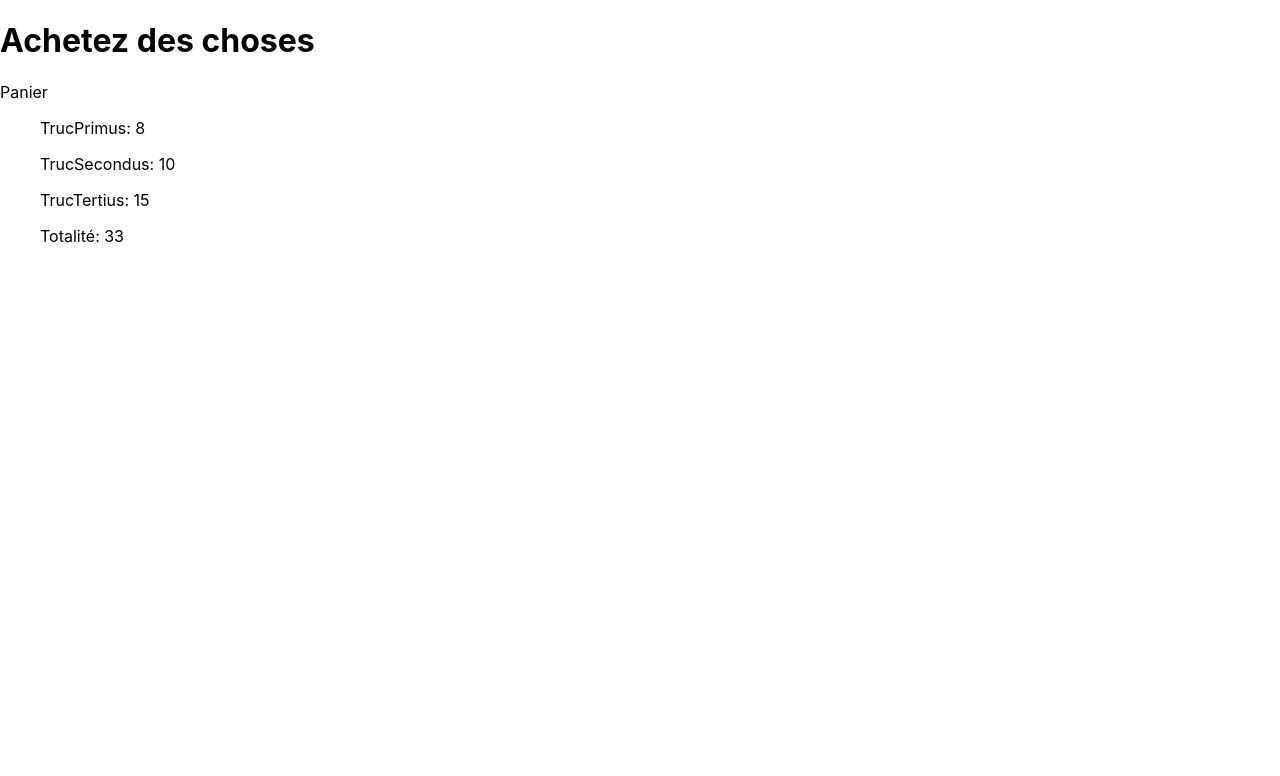
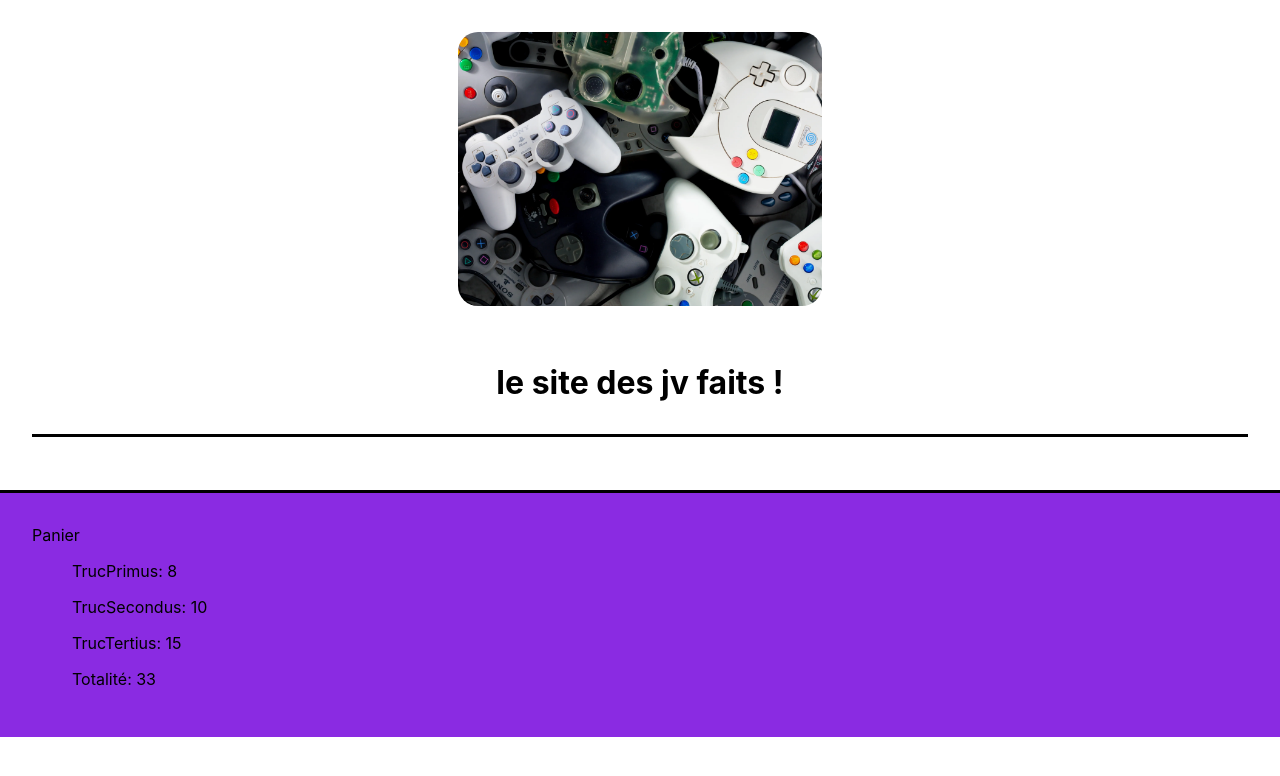
Before and after one commit to DaeeeD/PersonnalReact, a React (Create React App) app: page / in a window 1280 px wide. Shown: the top 776 px of the page. Built offline with nearby package versions, Linux system fonts and the light colour scheme.

Commit message:
Changements au css et ajout d'un logo

```diff
--- a/src/components/Banner.js
+++ b/src/components/Banner.js
@@ -1,7 +1,14 @@
+import '../styles/banner.css'
+import logo from '../assets/bannerimage.webp'
+
+
+
 function Banner() {
+  const title = "le site des jv faits !";
     return (
-      <div>
-        <h1>Achetez des choses</h1>
+      <div className="testingsite">
+        <img src= {logo} alt='ici on parlotte!' className='testingsiteimage' />
+        <h1 className="testingsite">{title}</h1>
       </div>
     )
   }
--- a/src/components/Cart.js
+++ b/src/components/Cart.js
@@ -1,9 +1,11 @@
+import "../styles/cart.css"
+
 function Cart () {
     const priceprimus = 8;
     const pricesecondus = 10;
     const pricetertius = 15;
     return (
-        <div>Panier
+        <div className='testingsitecart'>Panier
             <ul>TrucPrimus: {priceprimus}</ul>
             <ul>TrucSecondus: {pricesecondus}</ul>
             <ul>TrucTertius: {pricetertius}</ul>
--- a/src/index.js
+++ b/src/index.js
@@ -1,6 +1,6 @@
 import React from 'react';
 import ReactDOM from 'react-dom/client';
-import './index.css';
+import './styles/index.css';
 import App from './components/App';
 import reportWebVitals from './reportWebVitals';
 
--- /dev/null
+++ b/src/styles/banner.css
@@ -0,0 +1,11 @@
+.testingsite {
+    color: black;
+    text-align: center;
+    padding: 32px;
+    border-bottom: solid 3px black;
+}
+.testingsiteimage {
+    max-width: 30%;
+    height: auto;
+    border-radius: 20px;
+}
--- /dev/null
+++ b/src/styles/cart.css
@@ -0,0 +1,5 @@
+.testingsitecart {
+    padding: 32px;
+    text-decoration-color: #31b572;
+    background-color: blueviolet;
+}
```
Also changed, not shown: src/assets/bannerimage.webp (added), src/styles/index.css (renamed from src/index.css).
